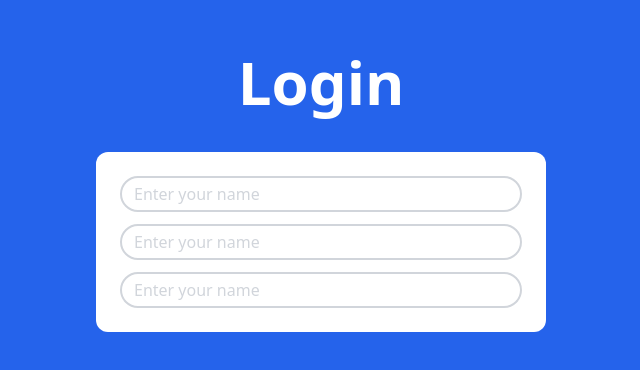
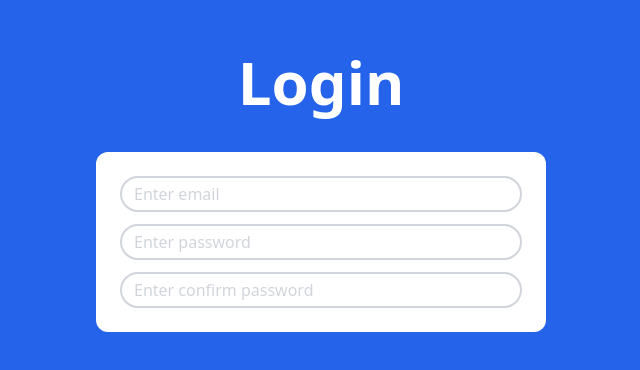
Before and after one commit to aashishpanthee/Tasks-Manager-ChatApp, a React (Create React App) app: page / in a window 1280 px wide. Shown: the part 208-578 px from the top of the page, without its empty margins (319-959 px from the left). Built offline with nearby package versions, Linux system fonts and the light colour scheme.

Commit message:
Refactor LoginPage and add a new component called Login.

```diff
--- a/src/pages/LoginPage.tsx
+++ b/src/pages/LoginPage.tsx
@@ -1,33 +1,13 @@
 import React from "react";
+import Login from "../components/Login";
 
-const Login = () => {
+const LoginPage = () => {
   return (
     <div className='bg-blue-600 h-screen flex items-center justify-center'>
       {/* Login */}
-      <div className='w-full md:w-[450px]'>
-        <h1 className='text-center font-bold text-4xl text-white md:text-6xl mb-10'>
-          Login
-        </h1>
-        <div className='bg-white w-full p-6 min-h-[150px] flex flex-col gap-3 rounded-xl'>
-          <input
-            type='text'
-            placeholder='Enter your name'
-            className='bg-transparent flex-1 border-2 border-gray-300 rounded-full px-3 py-1 placeholder-gray-300'
-          />
-          <input
-            type='text'
-            placeholder='Enter your name'
-            className='bg-transparent flex-1 border-2 border-gray-300 rounded-full px-3 py-1 placeholder-gray-300'
-          />
-          <input
-            type='text'
-            placeholder='Enter your name'
-            className='bg-transparent flex-1 border-2 border-gray-300 rounded-full px-3 py-1 placeholder-gray-300'
-          />
-        </div>
-      </div>
+      <Login />
     </div>
   );
 };
 
-export default Login;
+export default LoginPage;
```
